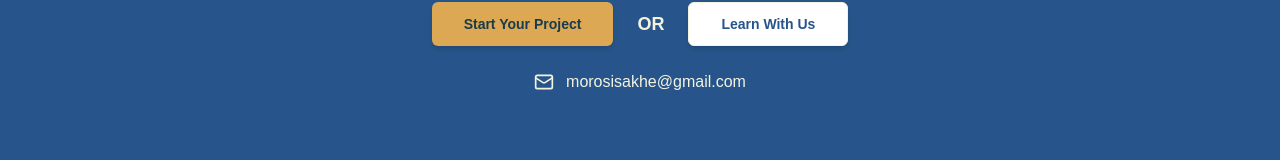
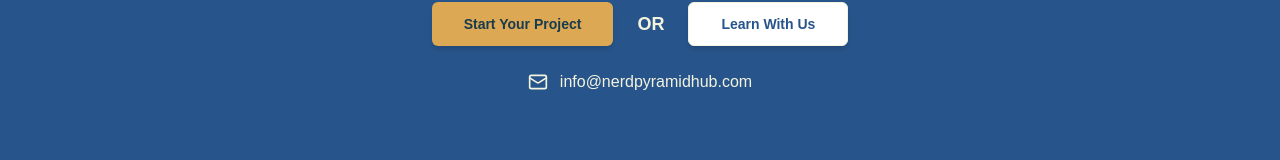
Before and after one commit to NerdPyramid-Hub/nerdpyramid-hub-website, a Next.js app: page / in a window 1280 px wide. Shown: the part 5769-5929 px from the top of the page. Built offline with nearby package versions, Linux system fonts and the light colour scheme.

Commit message:
changed email to our new company email

```diff
--- a/app/layout.tsx
+++ b/app/layout.tsx
@@ -5,7 +5,7 @@ import Footer from '@/components/Footer'
 
 export const metadata: Metadata = {
   title: 'NerdPyramid Hub',
-  description: 'Created bt NerdPyramid Hub',
+  description: 'Created by NerdPyramid Hub',
   generator: 'NerdPyramid Hub',
 }
 
--- a/components/ContactSection.tsx
+++ b/components/ContactSection.tsx
@@ -53,10 +53,10 @@ export default function ContactSection() {
           <div className="flex items-center space-x-3 mt-8">
             <Mail className="h-5 w-5 text-[#F3F3E0]" />
             <Link
-              href="mailto:morossakhe@gmail.com"
+              href="mailto:info@nerdpyramidhub.com"
               className="text-[#F3F3E0] hover:underline text-base"
             >
-              morosisakhe@gmail.com
+              info@nerdpyramidhub.com
             </Link>
           </div>
         </div>
--- a/components/ContactUsPage.tsx
+++ b/components/ContactUsPage.tsx
@@ -91,7 +91,7 @@ export default function ContactUsPage() {
         <div className="mt-12 w-full flex flex-col items-center gap-6">
           <div className="flex items-center gap-2 text-[#27548A] text-lg">
             <Mail className="h-5 w-5 text-[#27548A]" />
-            <span>morosisakhe@gmail.com</span>
+            <span>info@nerdpyramidhub.com</span>
           </div>
           <div className="flex items-center gap-2 text-[#27548A] text-lg">
             <Phone className="h-5 w-5 text-[#DDA853]" />
```
